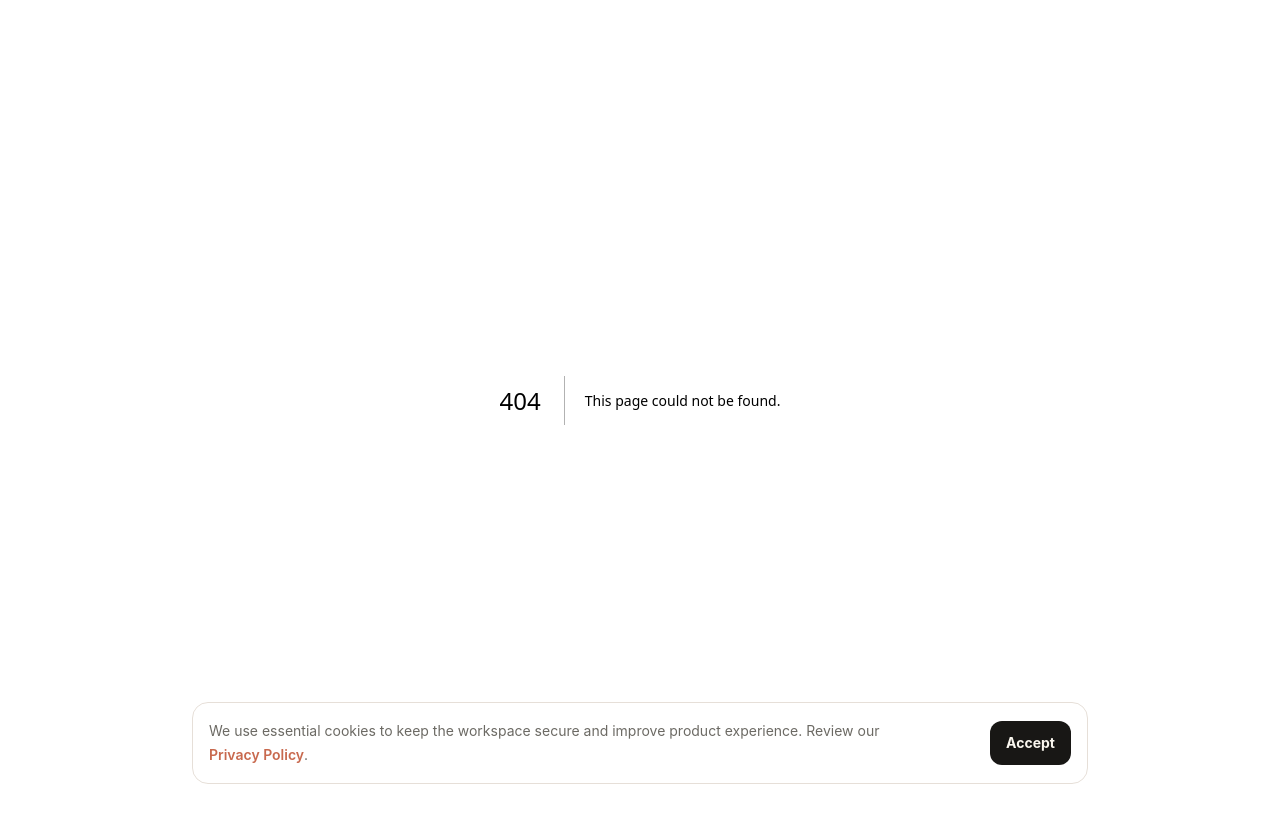
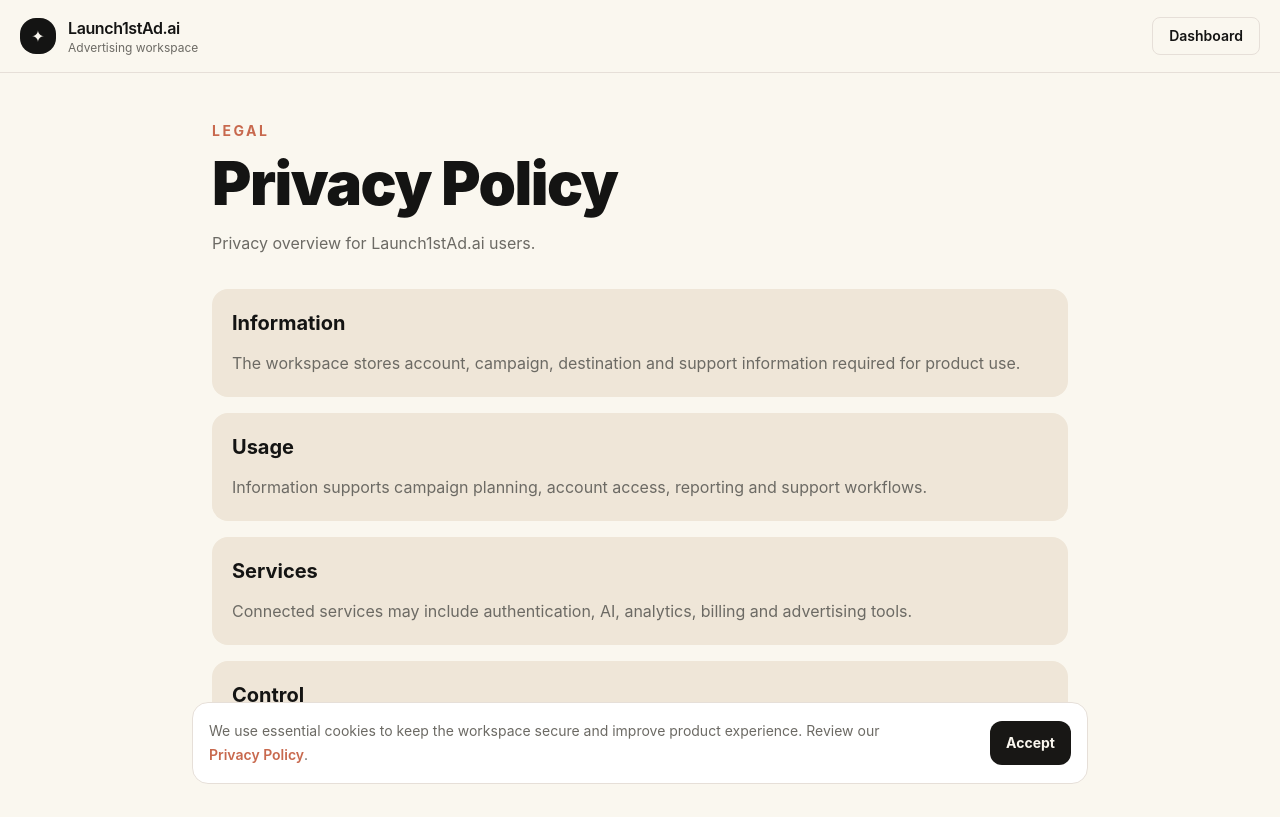
Before and after one commit to lkmeeena882437-dotcom/Launch1stAd.ai, a Next.js app: page /privacy in a window 1280 px wide. Before the commit this address had no page. Built offline with nearby package versions, Linux system fonts and the light colour scheme.

Commit message:
Add privacy policy page

```diff
--- /dev/null
+++ b/app/privacy/page.tsx
@@ -0,0 +1,14 @@
+import { LegalPage } from "@/components/legal/LegalPage";
+
+export default function PrivacyPage() {
+  return <LegalPage
+    title="Privacy Policy"
+    intro="Privacy overview for Launch1stAd.ai users."
+    sections={[
+      { heading: "Information", body: "The workspace stores account, campaign, destination and support information required for product use." },
+      { heading: "Usage", body: "Information supports campaign planning, account access, reporting and support workflows." },
+      { heading: "Services", body: "Connected services may include authentication, AI, analytics, billing and advertising tools." },
+      { heading: "Control", body: "Users may request updates or removal of workspace information through support." }
+    ]}
+  />;
+}
```
